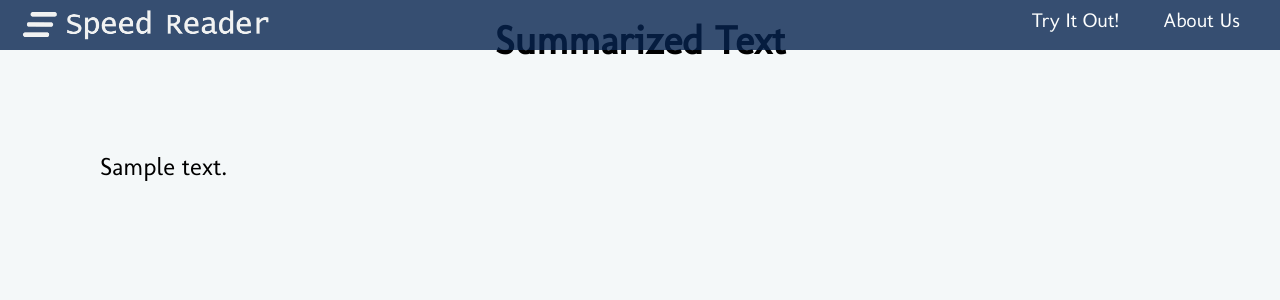
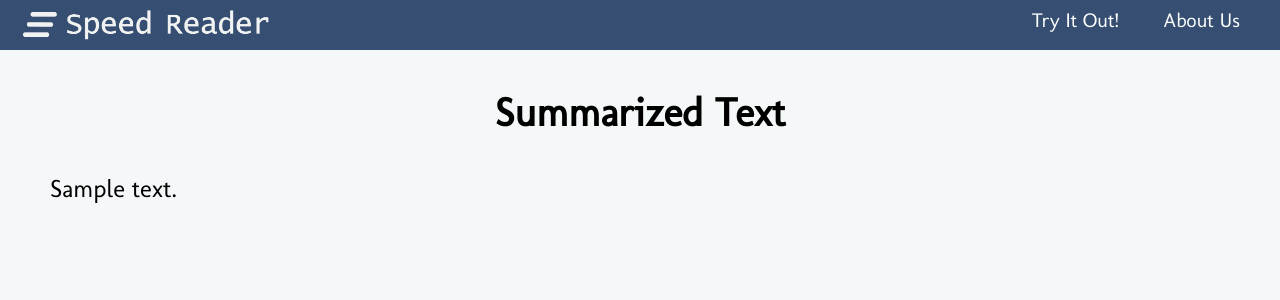
Before and after one commit to UwemEkong/CuseHacks, a Flask app: template website/templates/results.html in a window 1280 px wide. Shown: the top 300 px of the page. Run offline with Flask 2, Linux system fonts and the light colour scheme; the template is opened without the code that fills it: most values are stand-ins (such as "Sample title", 1, 10 or a date in 2020).

Commit message:
Corrected extra spacing in results, temporary solution

```diff
--- a/website/static/resultsstyles.css
+++ b/website/static/resultsstyles.css
@@ -1,5 +1,5 @@
 *{
-
+    text-align:center;
 }
 h1 { font-family: Molengo; font-size: 40px; font-style: normal; font-variant: normal; font-weight: 400; line-height: 26.4px; }
 h2 { font-family: Molengo; font-size: 40px; font-style: normal; font-variant: normal; font-weight: 700; line-height: 15.4px; }
@@ -58,6 +58,11 @@
     float:left;
 }
 /*Navigation bar end*/
+
+.section1 {
+    color: black;
+    margin-top: 50px;
+}
 
 .icon img{
     height: 100px;
--- a/website/templates/aboutus.html
+++ b/website/templates/aboutus.html
@@ -3,10 +3,11 @@
     <head>
         <meta charset="utf-8"/>
         <meta name="viewport" content="width=device-width, initial-scale=1"/>
-        <title>Speed Reader</title>
+        <title> Speed Reader</title>
         <link rel="stylesheet" href="{{ url_for('static', filename='aboutstyles.css') }}">
         <link rel="stylesheet" type="text/css" href="//fonts.googleapis.com/css?family=Molengo"/>
     </head>
+
 
         <nav class="navbar">
             <span id="navb"><a href="/">Try It Out!</a>
@@ -14,6 +15,7 @@
             <a href="/aboutus" id='aboutus'>About Us</a></span>
             <img style="width:250px;height:100%;"class = "icon" src="{{url_for('static', filename='logo_sr.png')}}" />
         </nav>
+
 
     <!--    <header>
         <h1><img src="{{url_for('static', filename='logo_sr.png')}}" /></h1>
--- a/website/templates/index.html
+++ b/website/templates/index.html
@@ -9,20 +9,17 @@
         <link rel="stylesheet" href="{{ url_for('static', filename='homestyles.css') }}">
     </head>
 
-    <header>
         <nav class="navbar">
             <img style="width:250px;height:100%;"class = "icon" src="{{url_for('static', filename='logo_sr.png')}}" />
             <span id="navb"><a href="/">Try It Out!</a>
             <!--<a href="/howitworks" id='hiw'>How It Works</a>-->
             <a href="/aboutus" id='aboutus'>About Us</a></span>
-
         </nav>
-    </header>
 
     <body>
         <div style="padding:100px" class="container">
             <div class="row">
-              <div style="background-color: #F4F8F9;margin-top:80px"class="col-sm">
+              <div style="background-color:#F4F8F9;margin-top:80px"class="col-sm">
                 <img style="width:75px;height:135px;"class = "icon" src="{{url_for('static', filename='fileicon.svg')}}" />
                 <p>Summarize Articles, Speeches, and more!</p>
                 <p>Use our summarizer to quickly convert<br/> lengthy text into short, summarized text. <br/>Decrease text by up to 80%!</p>
--- a/website/templates/results.html
+++ b/website/templates/results.html
@@ -16,8 +16,9 @@
         </nav>
 
     <body>
+        <br/><br/><br/><br/>
         <h2 style="color:black;text-align:center">Summarized Text</h1>
-        <p style="margin:100px">{{summary}}</p>
+        <p style="margin:50px">{{summary}}</p>
     <script type="text/javascript" src="{{ url_for('static', filename='results.js') }}">
     </script>
     </body>
```
